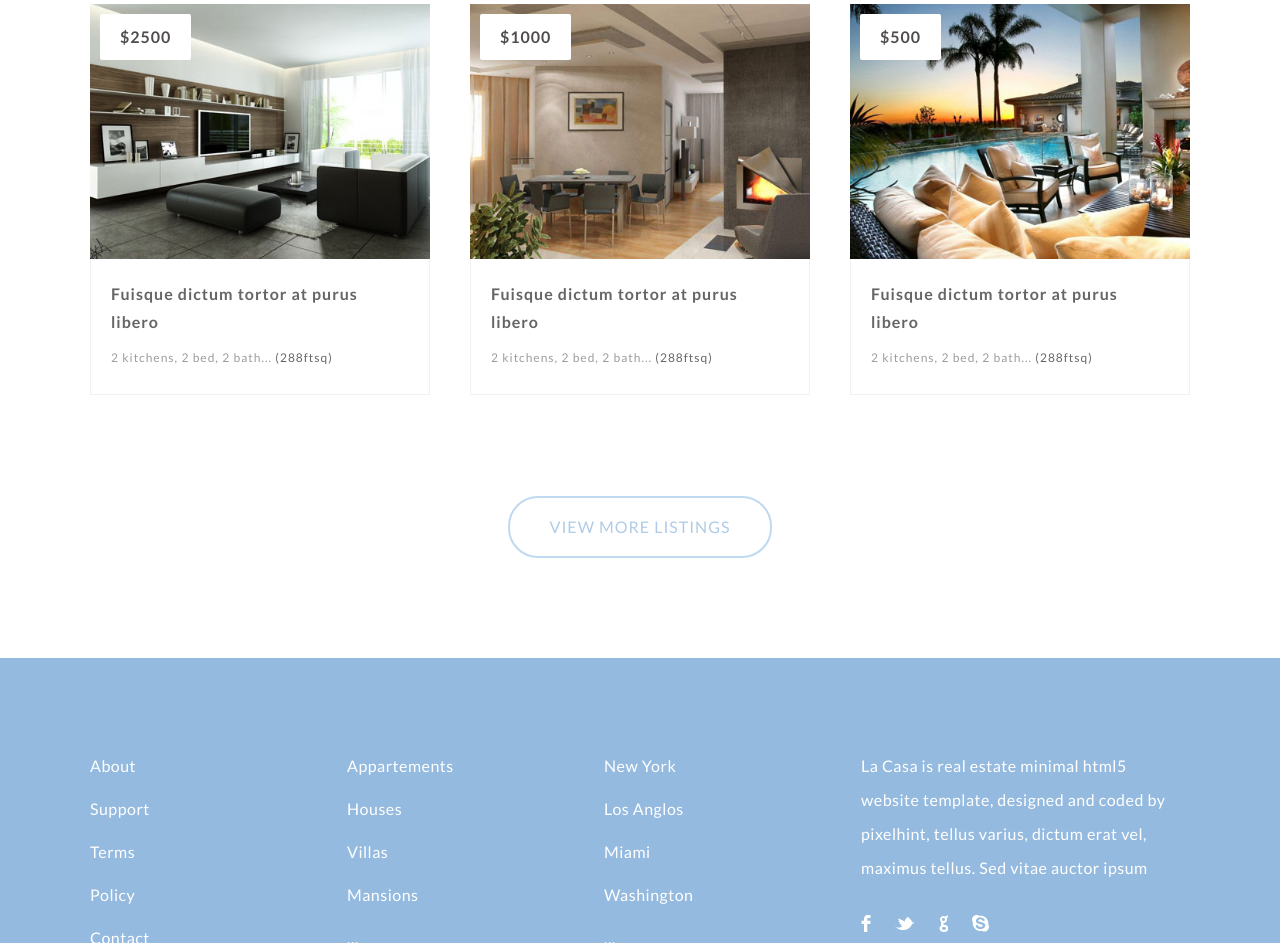
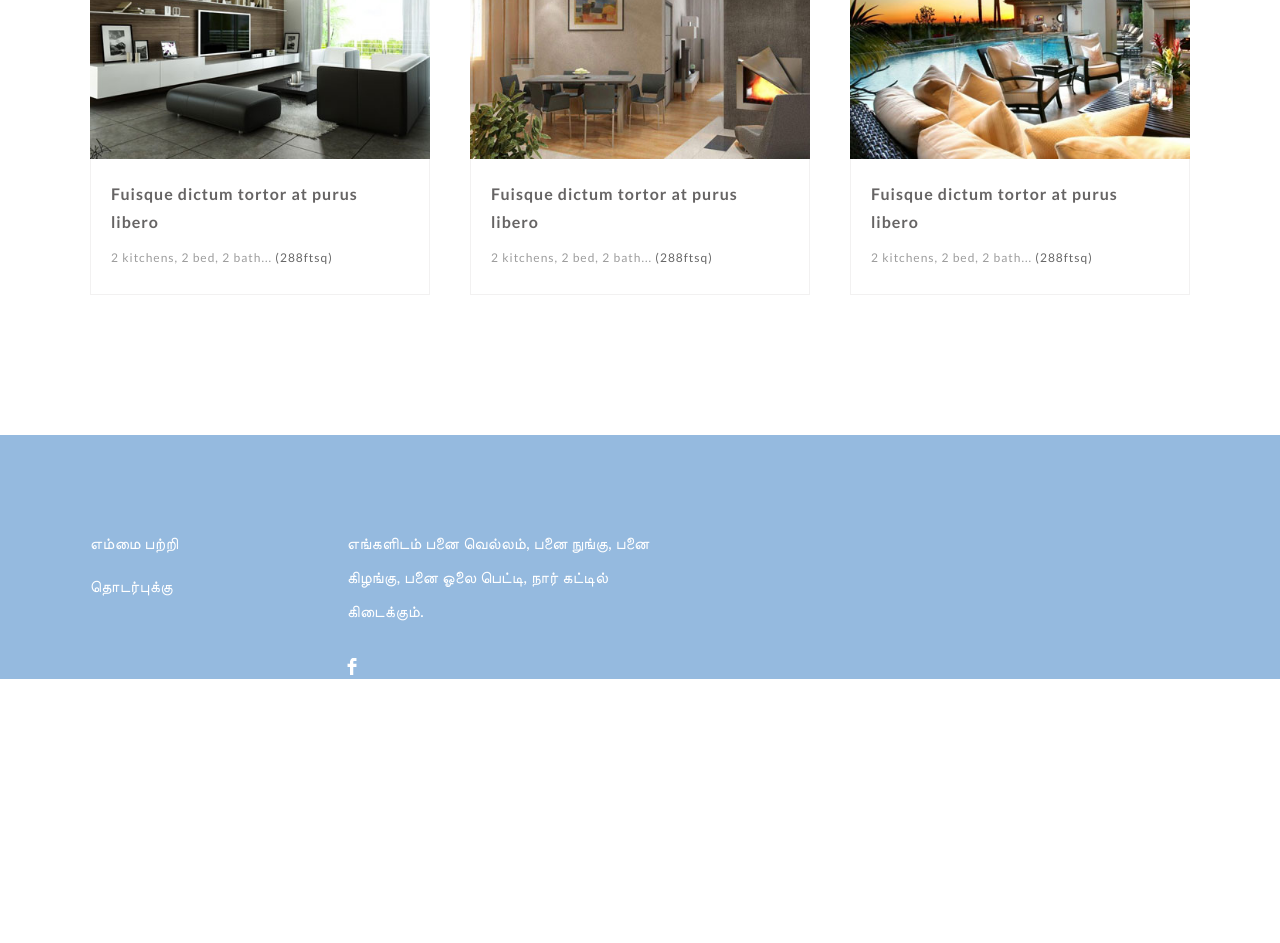
Before and after one commit to WhitePandi/whitepandi.github.io, a plain HTML site: page index.html in a window 1280 px wide. Shown: the part 1857-2800 px from the top of the page. After the commit the page ends 2536 px from the top, so only its background shows below. Drawn offline with Linux system fonts and the light colour scheme.

Commit message:
Update index.html

```diff
--- a/index.html
+++ b/index.html
@@ -6,7 +6,7 @@
 
 <html lang="en">
 <head>
-	<title>La Casa - Real Estate HTML5 Home Page Template</title>
+	<title>தாய் மண் ஓவர்சீஸ்</title>
 	<meta charset="utf-8">
 	<meta name="author" content="pixelhint.com">
 	<meta name="description" content="La casa free real state fully responsive html5/css3 home page website template"/>
@@ -45,7 +45,7 @@
 	</section><!--  end hero section  -->
 
 
-	<section class="search">
+	<!--<section class="search">
 		<div class="wrapper">
 			<form action="#" method="post">
 				<input type="text" id="search" name="search" placeholder="What are you looking for?"  autocomplete="off"/>
@@ -77,7 +77,7 @@
 				</form>
 			</div>
 		</div><!--  end advanced search section  -->
-	</section><!--  end search section  -->
+	<!-- </section><!--  end search section  -->
 
 
 	<section class="listings">
@@ -192,9 +192,9 @@
 					</div>
 				</li>
 			</ul>
-			<div class="more_listing">
+			<!--<div class="more_listing">
 				<a href="#" class="more_listing_btn">View More Listings</a>
-			</div>
+			</div>-->
 		</div>
 	</section>	<!--  end listing section  -->
 
@@ -203,15 +203,15 @@
 			<ul>
 				<li class="links">
 					<ul>
-						<li><a href="#">About</a></li>
-						<li><a href="#">Support</a></li>
+						<li><a href="#">எம்மை பற்றி</a></li>
+<!-- 						<li><a href="#">Support</a></li>
 						<li><a href="#">Terms</a></li>
-						<li><a href="#">Policy</a></li>
-						<li><a href="#">Contact</a></li>
+						<li><a href="#">Policy</a></li> -->
+						<li><a href="#">தொடர்புக்கு</a></li>
 					</ul>
 				</li>
 
-				<li class="links">
+				<!--<li class="links">
 					<ul>
 						<li><a href="#">Appartements</a></li>
 						<li><a href="#">Houses</a></li>
@@ -229,23 +229,24 @@
 						<li><a href="#">Washington</a></li>
 						<li><a href="#">...</a></li>
 					</ul>
-				</li>
+				</li>-->
 
 				<li class="about">
-					<p>La Casa is real estate minimal html5 website template, designed and coded by pixelhint, tellus varius, dictum erat vel, maximus tellus. Sed vitae auctor ipsum</p>
+					<p>எங்களிடம் பனை வெல்லம், பனை நுங்கு, பனை கிழங்கு, பனை ஓலை பெட்டி, நார் கட்டில் கிடைக்கும்.</p>
 					<ul>
-						<li><a href="http://facebook.com/pixelhint" class="facebook" target="_blank"></a></li>
-						<li><a href="http://twitter.com/pixelhint" class="twitter" target="_blank"></a></li>
+						<li><a href="https://www.facebook.com/vellappandian.raja" class="facebook" target="_blank"></a></li>
+<!-- 						<li><a href="http://twitter.com/pixelhint" class="twitter" target="_blank"></a></li>
 						<li><a href="http://plus.google.com/+Pixelhint" class="google" target="_blank"></a></li>
-						<li><a href="#" class="skype"></a></li>
+						<li><a href="#" class="skype"></a></li> -->
 					</ul>
 				</li>
 			</ul>
 		</div>
 
-		<div class="copyrights wrapper">
-			Copyright © 2015 <a href="http://pixelhint.com" target="_blank" class="ph_link" title="Download more free Templates">Pixelhint.com</a>. All Rights Reserved.
-		</div>
+		<!-- <div class="copyrights wrapper">
+			 காப்புரிமை © 2015
+			<a href="http://pixelhint.com" target="_blank" class="ph_link" title="Download more free Templates">Pixelhint.com</a>. All Rights Reserved.
+		</div> -->
 	</footer><!--  end footer  -->
 
 </body>
```
